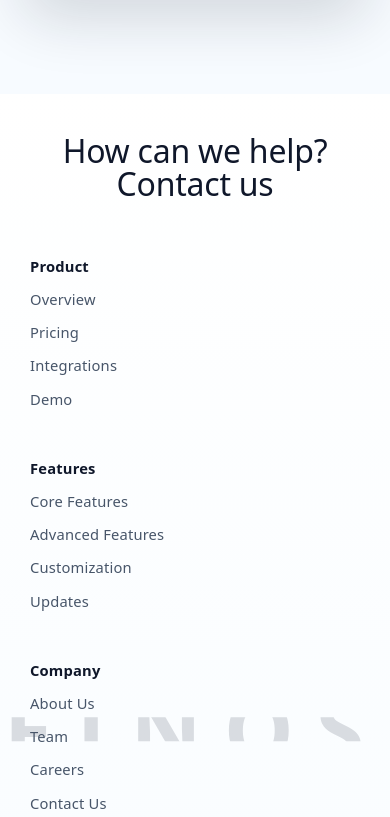
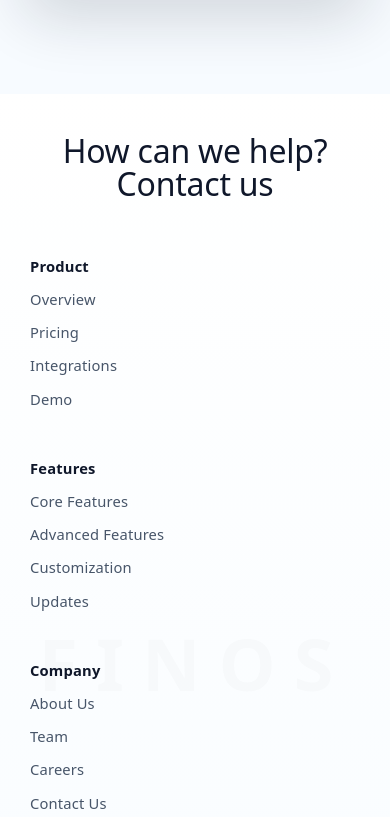
Before and after one commit to abdulrahmanoladejo293-boop/Business, a React (Vite) app: page / in a window 390 px wide. Shown: the part 7587-8404 px from the top of the page. Built offline with nearby package versions, Linux system fonts and the light colour scheme.

Commit message:
responsive footer

```diff
--- a/src/components/footer.module.css
+++ b/src/components/footer.module.css
@@ -2,30 +2,31 @@
   position: relative;
   padding: 72px 24px 32px;
   background: linear-gradient(180deg, #ffffff 0%, #f6fbff 100%);
-  overflow: hidden;
+  overflow: visible;
 }
 
 .footer::after {
   content: 'FINOS';
   position: absolute;
   left: 50%;
-  top: 50%;
+  top: 45%;
   transform: translate(-50%, -50%);
   color: rgba(17, 24, 39, 0.14);
-  font-size: clamp(4.5rem, 10vw, 7rem);
+  font-size: clamp(3.5rem, 10vw, 6rem);
   font-weight: 800;
   letter-spacing: 0.25em;
   white-space: nowrap;
   pointer-events: none;
   user-select: none;
   z-index: 0;
-  max-width: 100%;
+  width: 100%;
   text-align: center;
-  overflow: hidden;
+  display: block;
 }
 
 .wrapper {
   position: relative;
+  z-index: 1;
   max-width: 1180px;
   margin: 0 auto;
   padding: 0 16px;
@@ -194,8 +195,9 @@
   }
 
   .footer::after {
-    font-size: 5.5rem;
-    transform: translate(-50%, -20%);
+    font-size: 4.5rem;
+    transform: translate(-50%, -30%);
+    opacity: 0.12;
   }
 
   .heading h2 {
```
